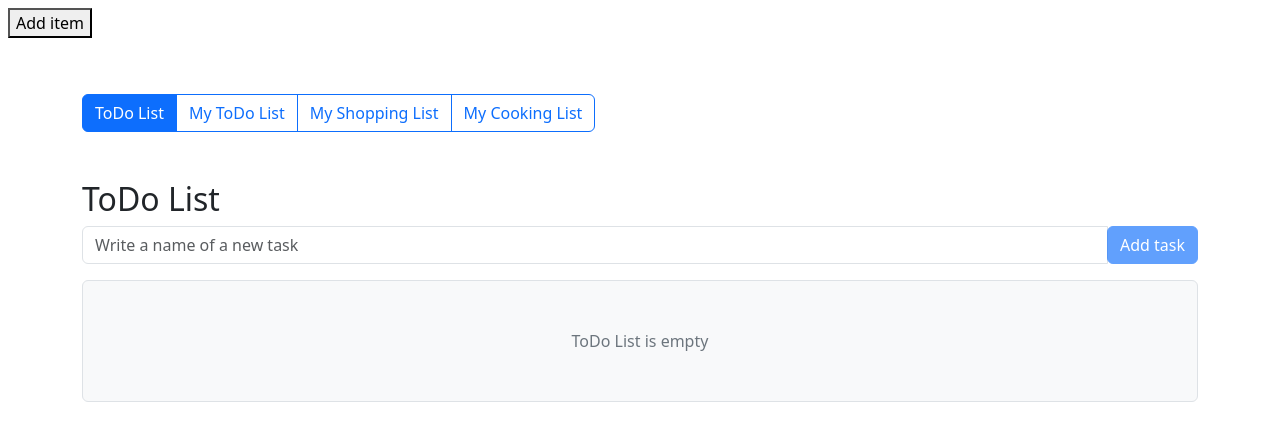
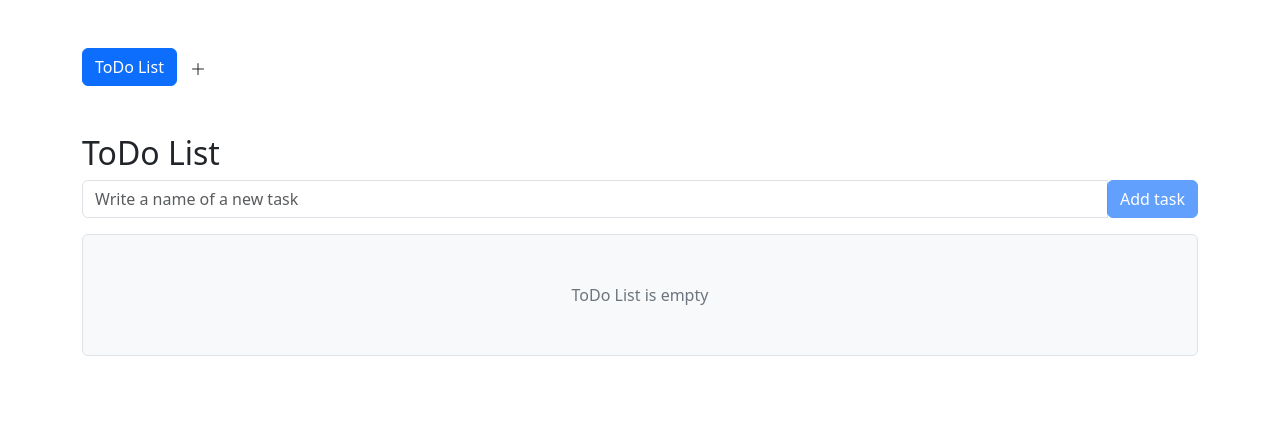
Before and after one commit to onair-lena/ToDo-List, a plain HTML site: page index.html in a window 1280 px wide. Drawn offline with nearby package versions, Linux system fonts and the light colour scheme.

Commit message:
addList button refactored

```diff
--- /dev/null
+++ b/AddButton.js
@@ -0,0 +1,14 @@
+export class AddButton {
+  constructor(container) {
+    this.addButton = document.createElement('button');
+    this.addButton.classList.add('btn');
+    this.addButton.innerHTML =
+      '<svg xmlns="http://www.w3.org/2000/svg" width="16" height="16" fill="currentColor" class="bi bi-plus-lg " viewBox="0 0 16 16"><path fill-rule="evenodd" d="M8 2a.5.5 0 0 1 .5.5v5h5a.5.5 0 0 1 0 1h-5v5a.5.5 0 0 1-1 0v-5h-5a.5.5 0 0 1 0-1h5v-5A.5.5 0 0 1 8 2Z"/></svg>';
+
+    container.navWrapper.append(this.addButton);
+
+    this.addButton.addEventListener('click', () => {
+      container.addList(prompt('Add list title'));
+    });
+  }
+}
--- a/NoteList.js
+++ b/NoteList.js
@@ -93,7 +93,6 @@ export class NoteList {
   update() {
     this.startList = this._def;
 
-    console.log(this.def);
     this._notes = [];
     this.list.innerHTML = '';
 
--- a/ToDo.js
+++ b/ToDo.js
@@ -1,5 +1,6 @@
 import { Note } from './Note.js';
 import { NoteList } from './NoteList.js';
+import { AddButton } from './AddButton.js';
 
 export class ToDo {
   _notes = null;
@@ -13,6 +14,7 @@ export class ToDo {
     currentDef = []
   ) {
     this.container = container;
+    this.navWrapper = document.createElement('div');
 
     this.nav = document.createElement('nav');
     this.title = document.createElement('h2');
@@ -23,7 +25,8 @@ export class ToDo {
     this.list = document.createElement('div');
 
     this.container.classList.add('pt-5', 'pb-5');
-    this.nav.classList.add('mb-5', 'btn-group');
+    this.navWrapper.classList.add('mb-5');
+    this.nav.classList.add('btn-group');
     this.form.classList.add('input-group', 'mb-3');
     this.input.classList.add('form-control');
     this.input.placeholder = 'Write a name of a new task';
@@ -35,7 +38,9 @@ export class ToDo {
     this.buttonWrapper.append(this.button);
     this.form.append(this.input);
     this.form.append(this.buttonWrapper);
-    this.container.append(this.nav);
+    this.container.append(this.navWrapper);
+
+    this.navWrapper.append(this.nav);
     this.container.append(this.title);
     this.container.append(this.form);
     this.container.append(this.list);
@@ -47,7 +52,7 @@ export class ToDo {
       }
     });
 
-    this.addUser(currentTitle, currentKey, currentDef);
+    this.addList(currentTitle, currentKey, currentDef);
     this.currentUser = currentKey;
 
     this.form.addEventListener('submit', (e) => {
@@ -62,6 +67,8 @@ export class ToDo {
       this.button.disabled = true;
       this.input.value = '';
     });
+
+    new AddButton(this);
   }
 
   set currentUser(value) {
@@ -87,7 +94,7 @@ export class ToDo {
     return this._currentUser;
   }
 
-  addUser(title, key, def = []) {
+  addList(title, key, def = []) {
     let button = document.createElement('button');
     button.classList.add('btn', 'btn-outline-primary');
     button.type = 'button';
--- a/app.js
+++ b/app.js
@@ -2,18 +2,4 @@ import { Note } from './Note.js';
 import { NoteList } from './NoteList.js';
 import { ToDo } from './ToDo.js';
 
-let app = new ToDo(document.getElementById('app'));
-app.addUser('My ToDo List', 'my');
-app.addUser('My Shopping List', 'shop');
-app.addUser('My Cooking List', 'cooking');
-
-// let newList = new NoteList(document.getElementById('app'), 'noteList', [
-//   { name: 'Task 1' },
-//   { name: 'Task 2' },
-// ]);
-
-// let initialNote = new Note(document.getElementById('app'), 'Hello');
-
-document.getElementById('action').addEventListener('click', () => {
-  app.addUser(prompt('Add list title'));
-});
+new ToDo(document.getElementById('app'));
--- a/index.html
+++ b/index.html
@@ -10,11 +10,10 @@
       integrity="sha384-9ndCyUaIbzAi2FUVXJi0CjmCapSmO7SnpJef0486qhLnuZ2cdeRhO02iuK6FUUVM"
       crossorigin="anonymous"
     />
-    <title>Document</title>
+    <title>ToDo List</title>
     <script defer type="module" src="/app.js"></script>
   </head>
   <body>
-    <button id="action" class="m-2">Add item</button>
     <div class="container" id="app"></div>
   </body>
 </html>
```
